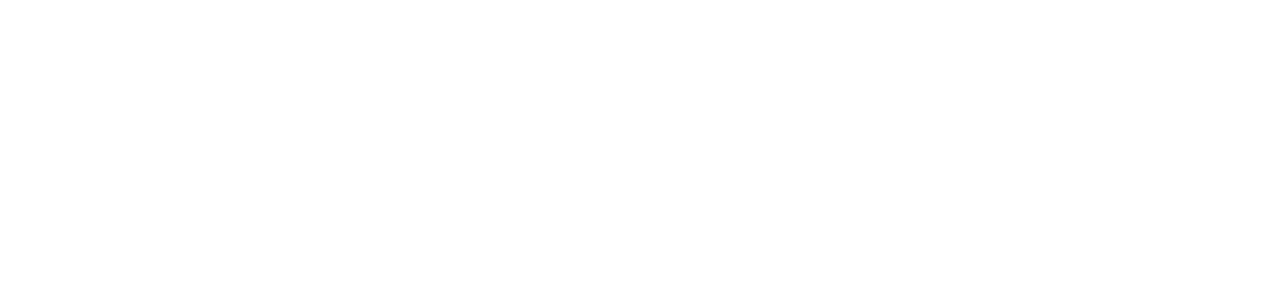
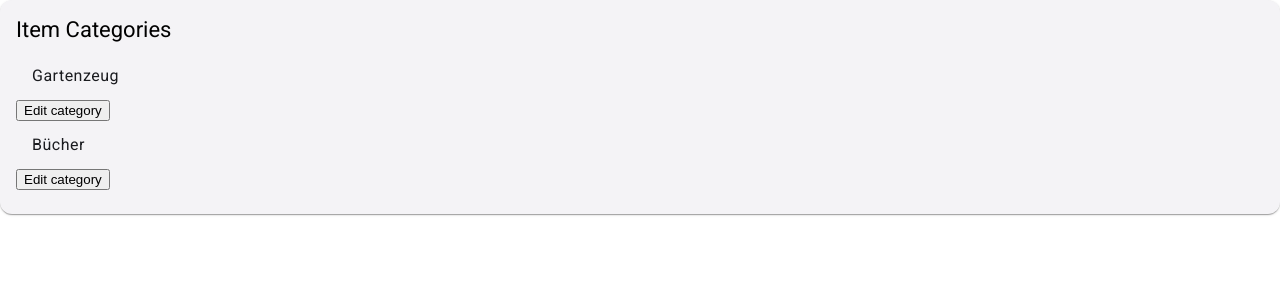
Before and after one commit to hannaseithe/boxApp, an Angular app: page /cat-list in a window 1280 px wide. Before the commit this address led to /. Shown: the top 300 px of the page. Built offline with nearby package versions, Linux system fonts and the light colour scheme.

Commit message:
Edit Cat-list WIP / Broken

```diff
--- a/src/app/add-edit-item/add-edit-item.component.html
+++ b/src/app/add-edit-item/add-edit-item.component.html
@@ -16,6 +16,7 @@
                     }
                   </mat-select>
             </mat-form-field>
+            <button mat-button [routerLink]=" ['/cat-list']" [queryParams]="{itemId: id}">New Category</button>
         </mat-card-subtitle>
     </mat-card-header>
     <mat-card-content>
--- a/src/app/add-edit-item/add-edit-item.component.ts
+++ b/src/app/add-edit-item/add-edit-item.component.ts
@@ -1,6 +1,6 @@
 import { Component } from '@angular/core';
 import { FormControl, FormGroup, ReactiveFormsModule } from '@angular/forms';
-import { ActivatedRoute, NavigationStart, Router } from '@angular/router';
+import { ActivatedRoute, NavigationStart, Router, RouterModule } from '@angular/router';
 import { DbService } from '../db.service';
 import { MatCardModule } from '@angular/material/card';
 import { MatFormFieldModule } from '@angular/material/form-field';
@@ -26,6 +26,7 @@
     MatChipsModule,
     MatIconModule,
     MatButtonModule,
+    RouterModule,
   ],
   templateUrl: './add-edit-item.component.html',
   styleUrl: './add-edit-item.component.css'
--- a/src/app/app.routes.ts
+++ b/src/app/app.routes.ts
@@ -4,6 +4,7 @@
 import { ItemComponent } from './item/item.component';
 import { ItemListComponent } from './item-list/item-list.component';
 import { AddEditItemComponent } from './add-edit-item/add-edit-item.component';
+import { CatListComponent } from './cat-list/cat-list.component';
 
 export const routes: Routes = [
     {
@@ -15,6 +16,11 @@
         path: 'box/:id',
         component: BoxComponent,
         title: 'Box details',
+      },
+      {
+        path: 'cat-list',
+        component: CatListComponent,
+        title: 'Cat List',
       },
       {
         path: 'item/:id',
--- /dev/null
+++ b/src/app/cat-list/cat-list.component.html
@@ -0,0 +1,21 @@
+<mat-card>
+    <mat-card-header>
+        <mat-card-title>Item Categories</mat-card-title>
+    </mat-card-header>
+    <mat-card-content>
+        <mat-list role="list">
+            @for (cat of cats(); track cat) {
+            <mat-list-item role="listitem">{{ cat?.name }}</mat-list-item>
+            <button (click)="edit(cat)">
+                Edit category
+              </button>
+            @if (isCatEdited(cat.id)) {
+                <div>
+                    <input matInput [formControl]="cat.name" id="catName" type="text" required>
+                    <button mat-button (click)="updateCat()" [disabled]="!form.valid">Save</button>
+                </div>
+            }
+            }
+        </mat-list>
+    </mat-card-content>
+</mat-card>
--- /dev/null
+++ b/src/app/cat-list/cat-list.component.ts
@@ -0,0 +1,45 @@
+import { Component, Signal } from '@angular/core';
+import { DbService } from '../db.service';
+import { Cat, uniqueId } from '../app';
+import { RouterModule } from '@angular/router';
+import { MatListModule } from '@angular/material/list';
+import { MatCardModule } from '@angular/material/card';
+import { ReactiveFormsModule } from '@angular/forms';
+
+@Component({
+  selector: 'app-cat-list',
+  standalone: true,
+  imports: [
+    RouterModule,
+    MatListModule,
+    MatCardModule,
+    ReactiveFormsModule,
+  ],
+  templateUrl: './cat-list.component.html',
+  styleUrl: './cat-list.component.css'
+})
+export class CatListComponent {
+
+  public cats: Signal<Cat[]>
+
+  catVisibility: { [id: string]: boolean } = {};
+
+  constructor(private data:DbService){
+    this.cats = this.data.Cats
+  }
+
+  edit(cat: Cat){
+    this.catVisibility[cat.id] = true;
+    //name = new FormControl('');
+  }
+
+  isCatEdited(catId: uniqueId): boolean {
+    // Check if the details for a specific cat are visible
+    return !!this.catVisibility[catId];
+  }
+
+  updateCat() {
+
+  }
+
+}
```
Also changed, not shown: src/app/box-list/box-list.component.ts (line endings or trailing spaces), src/app/cat-list/cat-list.component.css (added), 1 other file (tests, documents, lock files or other folders).
